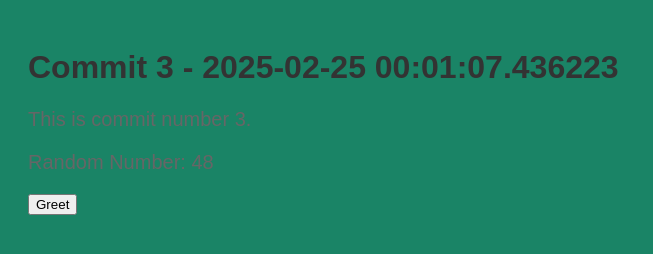
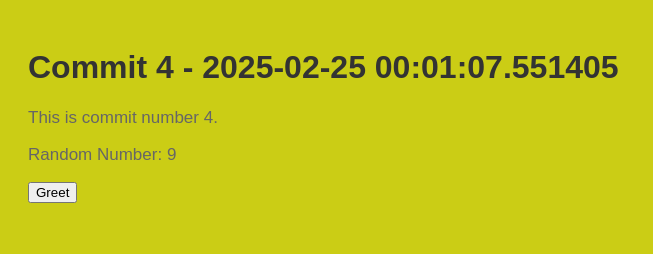
Before and after one commit to polishflits/autogen-repo-20250225000100, a plain HTML site: page index.html in a window 1280 px wide. Shown: the whole page, without its empty margins (0-653 px from the left). Drawn offline with Linux system fonts and the light colour scheme.

Commit message:
📝 Auto commit 4 with HTML, CSS, and JS

```diff
--- a/index.html
+++ b/index.html
@@ -2,13 +2,13 @@
     <!DOCTYPE html>
     <html>
     <head>
-        <title>Commit 3 - 2025-02-25 00:01:07.436223</title>
+        <title>Commit 4 - 2025-02-25 00:01:07.551405</title>
         <link rel="stylesheet" href="style.css">
     </head>
     <body>
-        <h1>Commit 3 - 2025-02-25 00:01:07.436223</h1>
-        <p>This is commit number 3.</p>
-        <p>Random Number: 48</p>
+        <h1>Commit 4 - 2025-02-25 00:01:07.551405</h1>
+        <p>This is commit number 4.</p>
+        <p>Random Number: 9</p>
         <button onclick="greet()">Greet</button>
         <script src="script.js"></script>
     </body>
--- a/script.js
+++ b/script.js
@@ -2,4 +2,4 @@
     function greet() {
         alert('Hello from commit ' + commitNumber + '!');
     }
-    var commitNumber = 3;
+    var commitNumber = 4;
--- a/style.css
+++ b/style.css
@@ -1,7 +1,7 @@
 
     body {
         font-family: Arial, sans-serif;
-        background-color: #1a8466;
+        background-color: #cbcd15;
         padding: 20px;
     }
     h1 {
@@ -9,5 +9,5 @@
     }
     p {
         color: #666;
-        font-size: 20px;
+        font-size: 17px;
     }
```
